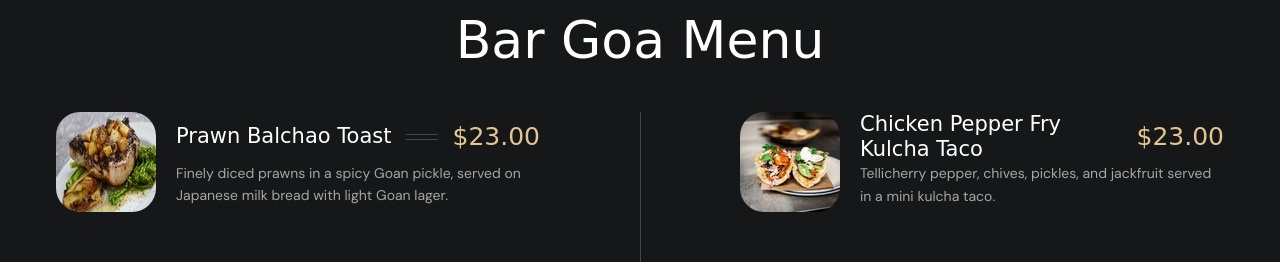
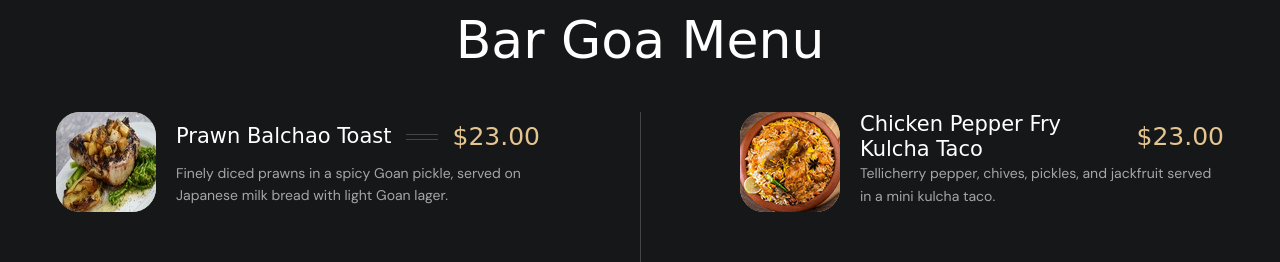
Before and after one commit to ssharma471/Bar_Goa, a plain HTML site: page index.html in a window 1280 px wide. Shown: the part 4404-4666 px from the top of the page. Drawn offline with nearby package versions, Linux system fonts and the light colour scheme; a web font is replaced by a local one.

Commit message:
Update index.html

```diff
--- a/index.html
+++ b/index.html
@@ -734,7 +734,7 @@
                   style="--width: 100; --height: 100"
                 >
                   <img
-                    src="./assets/images/menu/the-nix-company-61wG5-SAF_Y-unsplash_100x100.jpg"
+                    src="./assets/images/menu-3.png"
                     width="100"
                     height="100"
                     loading="lazy"
```
